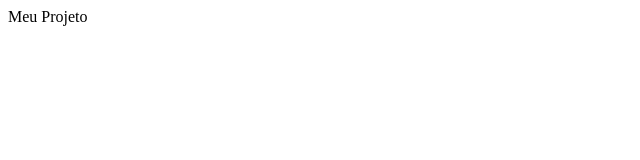
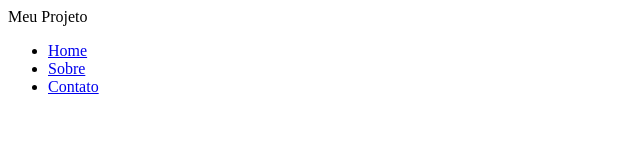
Before and after one commit to WesleyMical/ProjectTeste, a plain HTML site: page index.html in a window 1280 px wide. Shown: the whole page, without its empty margins (0-640 px from the left). Drawn offline with Linux system fonts and the light colour scheme.

Commit message:
Novo Menu

```diff
--- a/index.html
+++ b/index.html
@@ -4,5 +4,15 @@
 <meta charset="UTF-8">
 <title> Meu Projeto </title>
 </head>
-<body> Meu Projeto </body>
+
+<body>
+Meu Projeto
+
+<ul>
+    <li><a href="index.html">Home</a></li>
+    <li><a href="sobre.html">Sobre</a></li>
+    <li><a href="contato.html">Contato</a></li>
+</ul>
+
+</body>
 </html>
```
